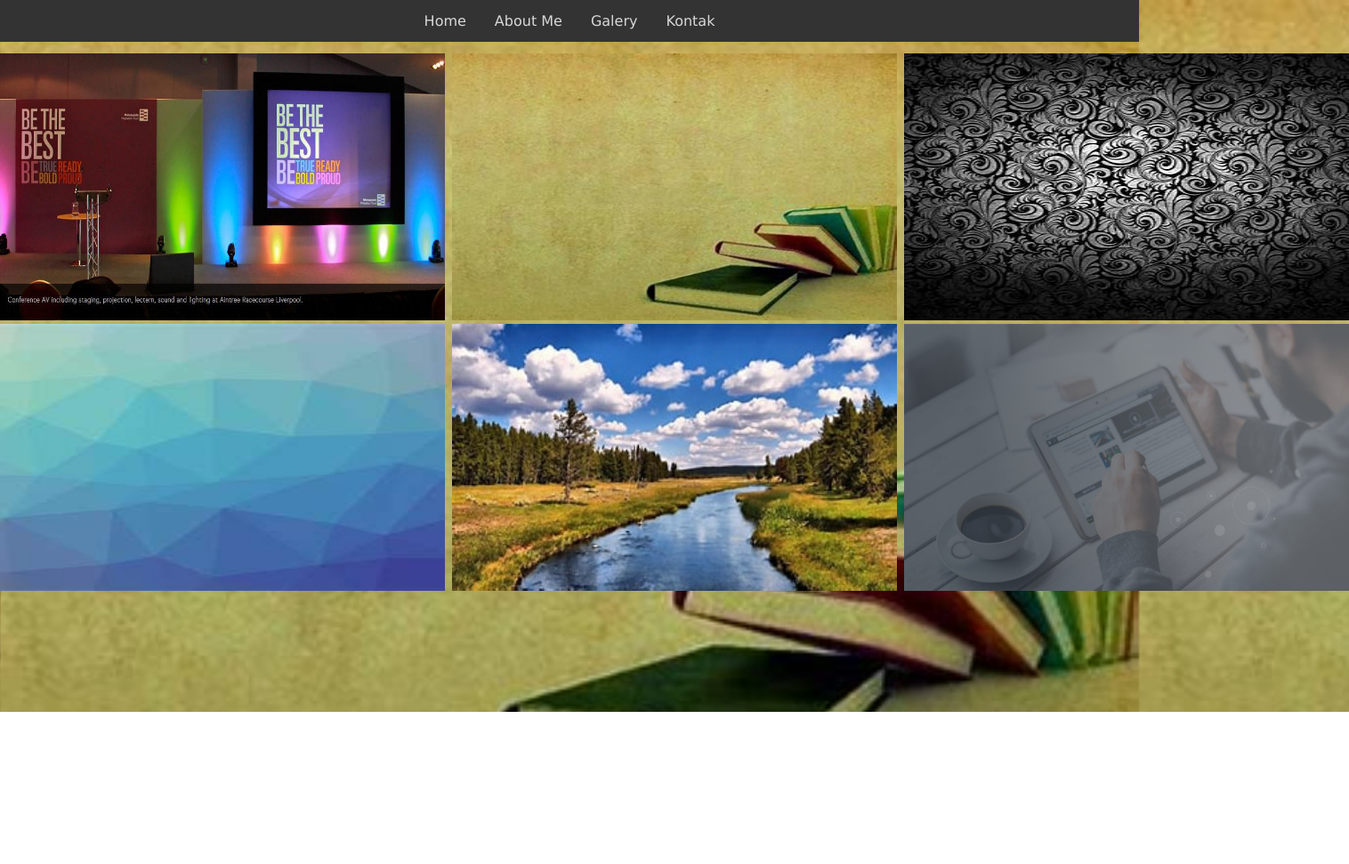
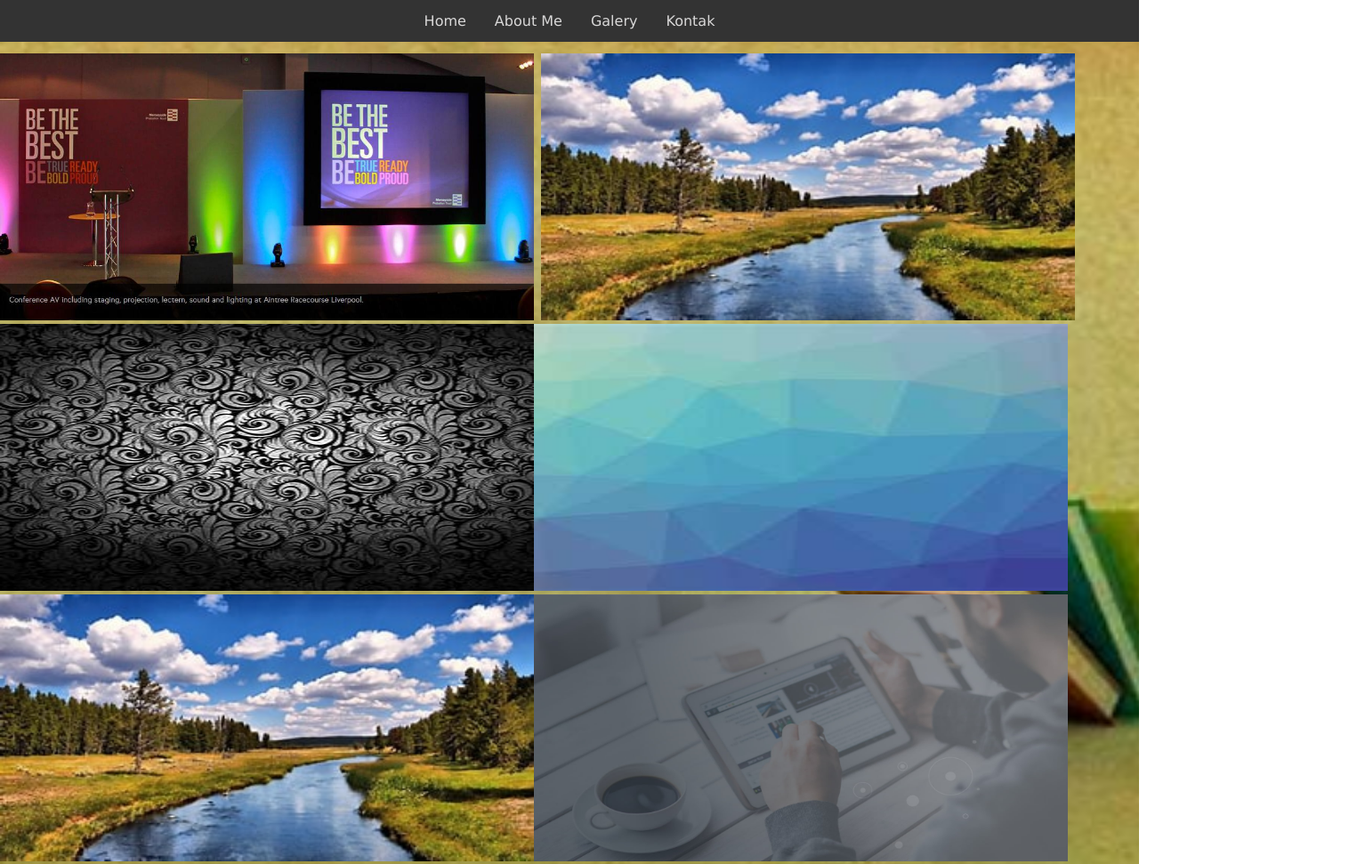
Before and after one commit to Bynrwdntr/rangkuman-tugas, a plain HTML site: page galery.html in a window 1280 px wide. Shown: the top 971 px of the page at 89% size, 1516 px wide, since content can reach past the window. Before the commit the page ends 800 px from the top, so only its background shows below. Drawn offline with Linux system fonts and the light colour scheme.

Commit message:
first commit

```diff
--- a/galery.html
+++ b/galery.html
@@ -12,10 +12,9 @@
         <a href="kontak bayu.html">Kontak</a>
     </div>
 <pre>
-<img src="asets/images/warna.jpg" width=500 height=300> <img src="asets/images/1.jpeg"
-width=500 height=300> <img src="asets/images/2.jpeg" width=500 height=300>
-<img src="asets/images/3.jpeg" width=500 height=300> <img src="asets/images/th.jpeg"
-width=500 height=300> <img src="asets/images/home.jpg" width=500 height=300>
+<img src="asets/images/warna.jpg" width=600 height=300> <img src="asets/images/th.jpeg" width=600 height=300>
+<img src="asets/images/2.jpeg" width=600 height=300><img src="asets/images/3.jpeg" width=600 height=300>
+<img src="asets/images/th.jpeg" width=600 height=300><img src="asets/images/home.jpg" width=600 height=300>
 </pre>
 </BODY>
 </HTML>
```
